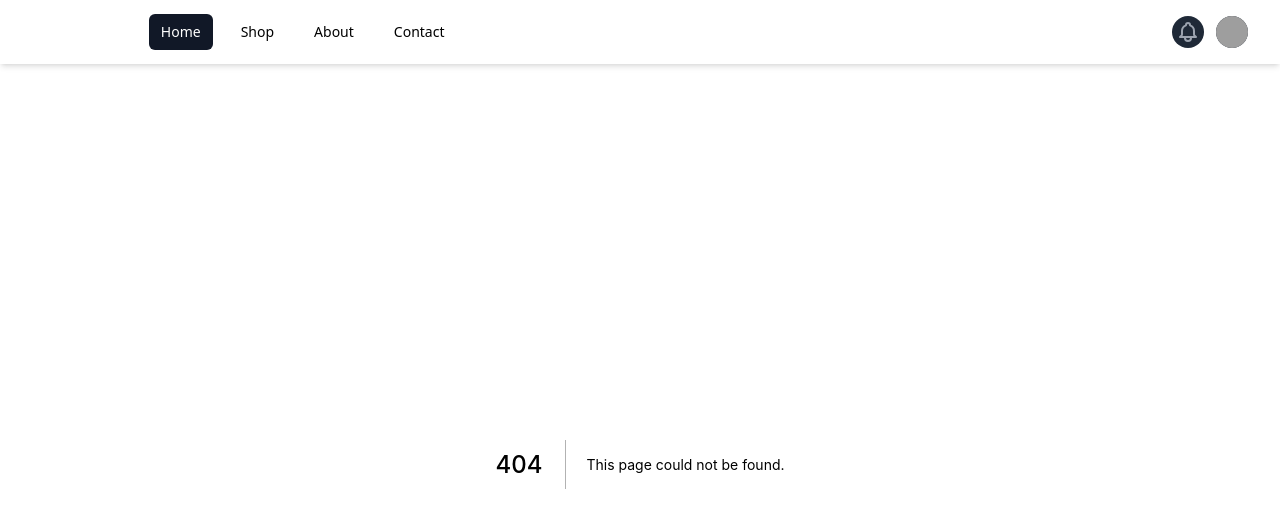
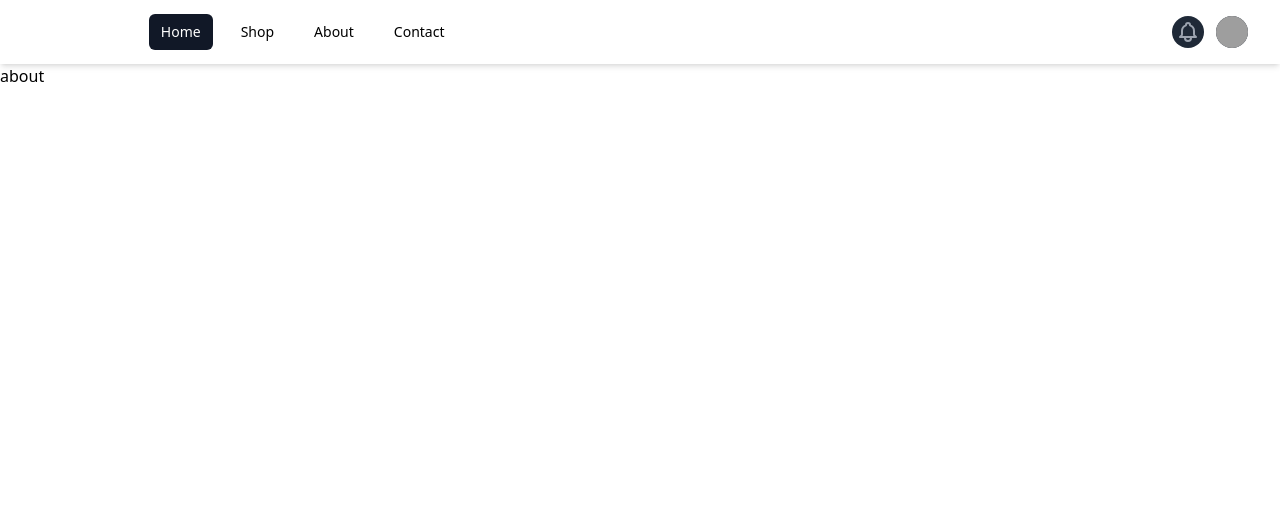
Before and after one commit to HassanSaeed7/ghostkitchen, a Next.js app in the folder frontend/: page /about in a window 1280 px wide. Before the commit this address had no page. Shown: the top 512 px of the page. Built offline with nearby package versions, Linux system fonts and the light colour scheme; grey boxes are pictures that could not be loaded.

Commit message:
products

```diff
--- /dev/null
+++ b/frontend/pages/about.js
@@ -0,0 +1,9 @@
+import React from 'react'
+
+const about = () => {
+  return (
+    <div>about</div>
+  )
+}
+
+export default about
```
